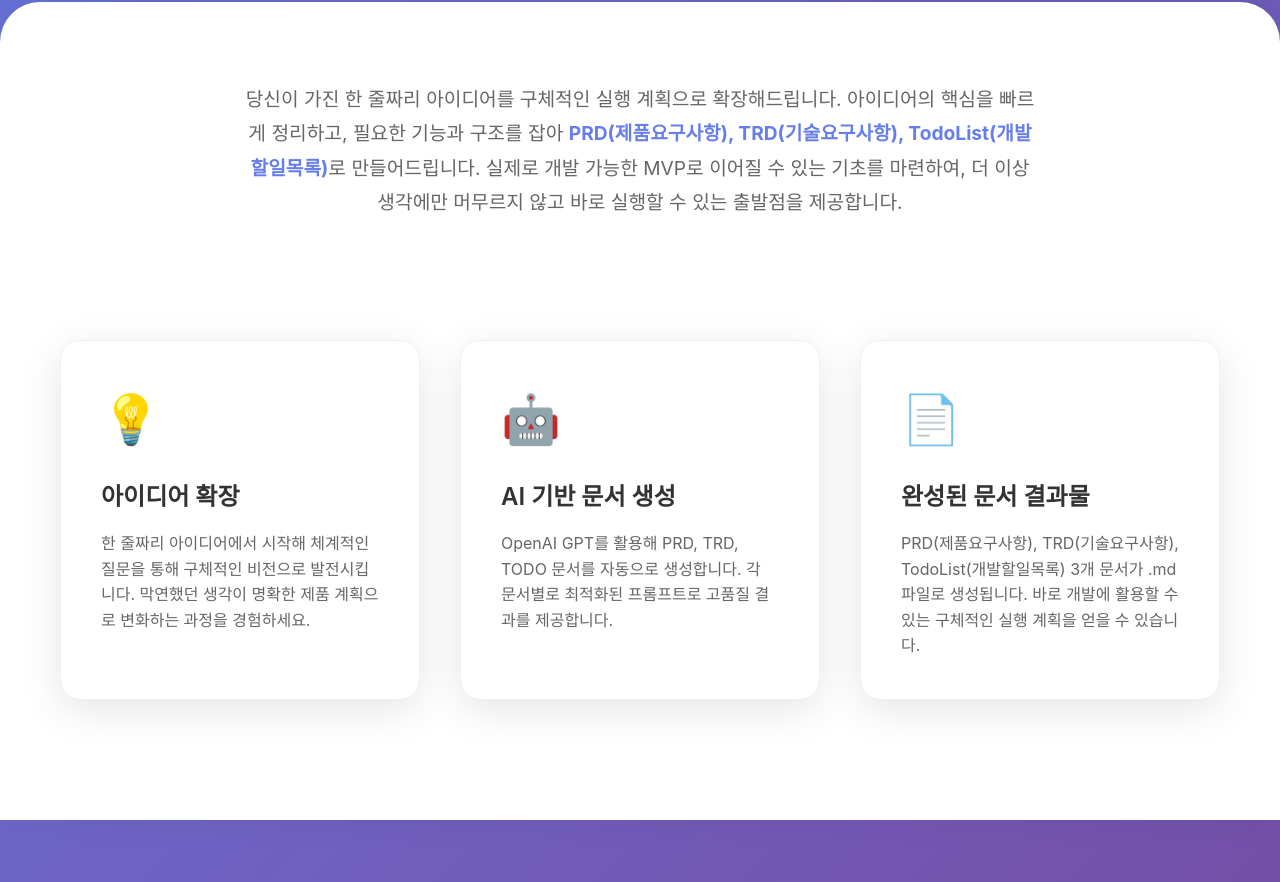
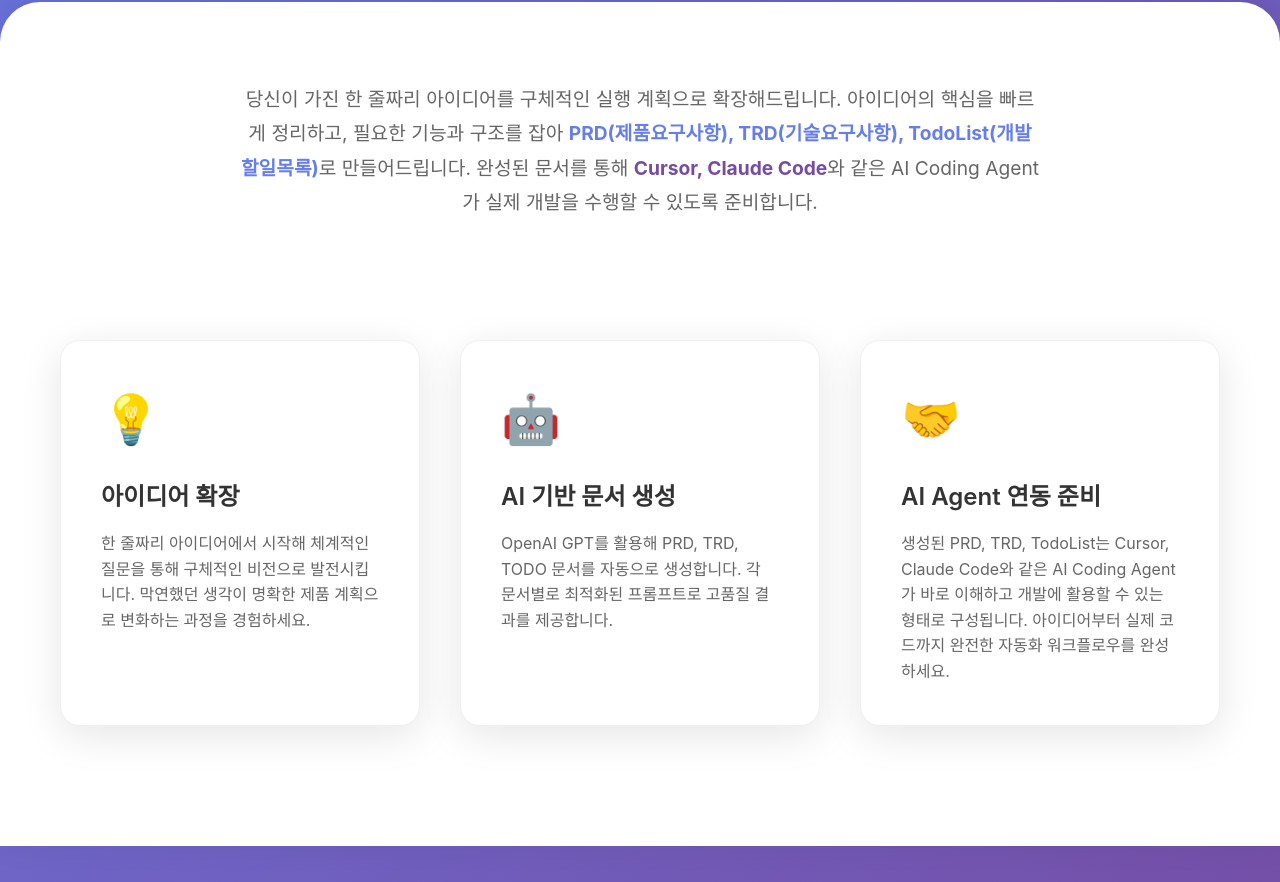
Before and after one commit to kstost/firstvibe, a website: page index.html in a window 1280 px wide. Shown: the part 643-1525 px from the top of the page. Drawn offline with Linux system fonts and the light colour scheme.

Commit message:
✨ AI Coding Agent(Cursor, Claude Code) 연동 컨셉 추가

```diff
--- a/index.html
+++ b/index.html
@@ -4,7 +4,7 @@
     <meta charset="UTF-8">
     <meta name="viewport" content="width=device-width, initial-scale=1.0">
     <title>firstvibe 📝 - 아이디어를 MVP 토대로 확장시키는 AI 문서 생성 도구</title>
-    <meta name="description" content="한 줄짜리 아이디어를 구체적인 실행 계획으로 확장해드립니다. PRD, TRD, TODO를 AI가 자동 생성하여 MVP 개발의 토대를 마련합니다.">
+    <meta name="description" content="한 줄짜리 아이디어를 PRD, TRD, TODO로 확장하여 Cursor, Claude Code 같은 AI Coding Agent가 바로 개발할 수 있도록 준비해드립니다.">
     <style>
         * {
             margin: 0;
@@ -235,7 +235,7 @@
         <div class="container">
             <div style="text-align: center; padding: 0 0 60px; max-width: 800px; margin: 0 auto;">
                 <p style="font-size: 1.2rem; color: #666; line-height: 1.8; margin-bottom: 0;">
-                    당신이 가진 한 줄짜리 아이디어를 구체적인 실행 계획으로 확장해드립니다. 아이디어의 핵심을 빠르게 정리하고, 필요한 기능과 구조를 잡아 <strong style="color: #667eea;">PRD(제품요구사항), TRD(기술요구사항), TodoList(개발할일목록)</strong>로 만들어드립니다. 실제로 개발 가능한 MVP로 이어질 수 있는 기초를 마련하여, 더 이상 생각에만 머무르지 않고 바로 실행할 수 있는 출발점을 제공합니다.
+                    당신이 가진 한 줄짜리 아이디어를 구체적인 실행 계획으로 확장해드립니다. 아이디어의 핵심을 빠르게 정리하고, 필요한 기능과 구조를 잡아 <strong style="color: #667eea;">PRD(제품요구사항), TRD(기술요구사항), TodoList(개발할일목록)</strong>로 만들어드립니다. 완성된 문서를 통해 <strong style="color: #764ba2;">Cursor, Claude Code</strong>와 같은 AI Coding Agent가 실제 개발을 수행할 수 있도록 준비합니다.
                 </p>
             </div>
             <div class="features">
@@ -252,9 +252,9 @@
                 </div>
 
                 <div class="feature-card">
-                    <div class="feature-icon">📄</div>
-                    <h3 class="feature-title">완성된 문서 결과물</h3>
-                    <p class="feature-desc">PRD(제품요구사항), TRD(기술요구사항), TodoList(개발할일목록) 3개 문서가 .md 파일로 생성됩니다. 바로 개발에 활용할 수 있는 구체적인 실행 계획을 얻을 수 있습니다.</p>
+                    <div class="feature-icon">🤝</div>
+                    <h3 class="feature-title">AI Agent 연동 준비</h3>
+                    <p class="feature-desc">생성된 PRD, TRD, TodoList는 Cursor, Claude Code와 같은 AI Coding Agent가 바로 이해하고 개발에 활용할 수 있는 형태로 구성됩니다. 아이디어부터 실제 코드까지 완전한 자동화 워크플로우를 완성하세요.</p>
                 </div>
 
             </div>
```
